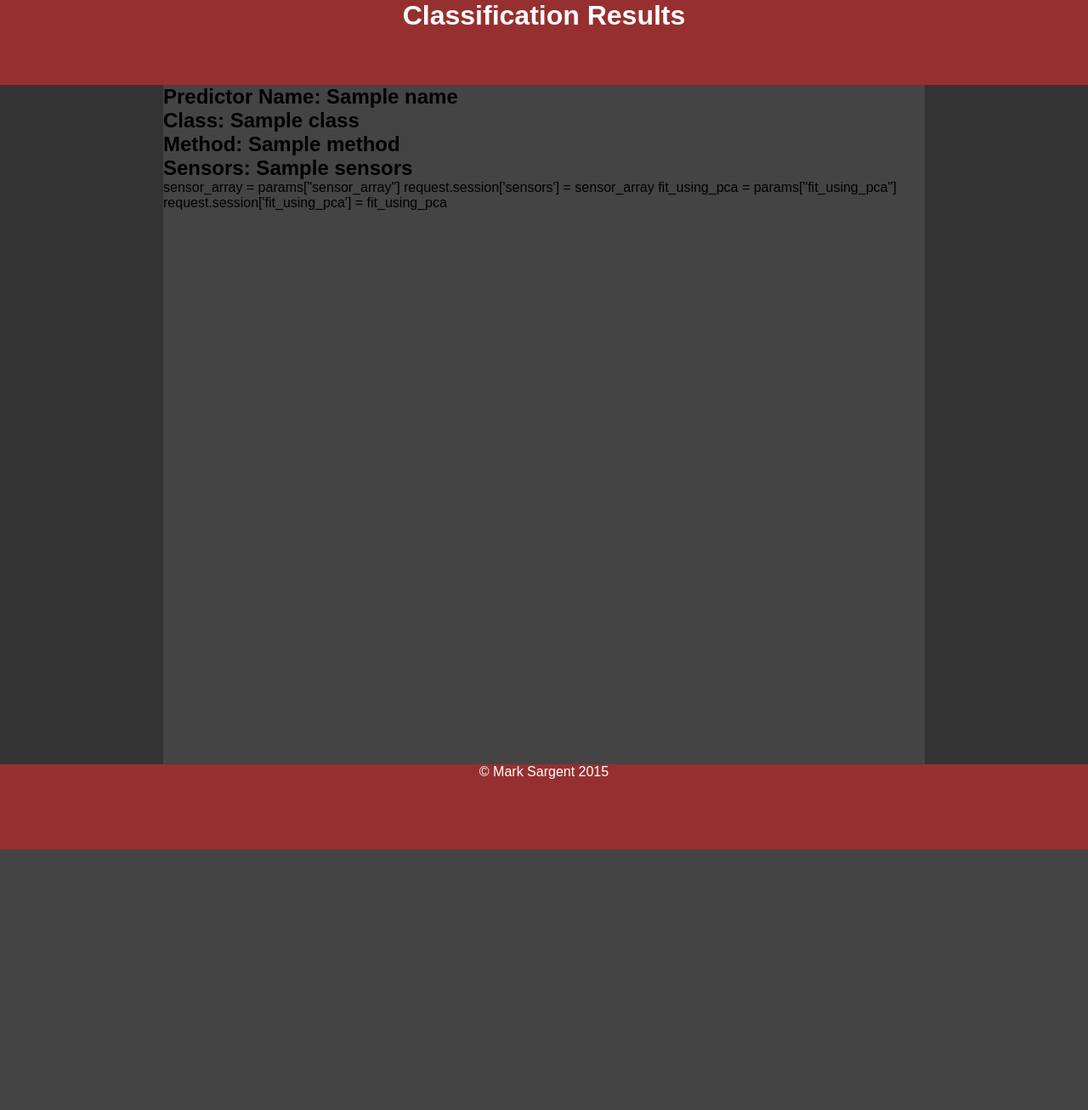
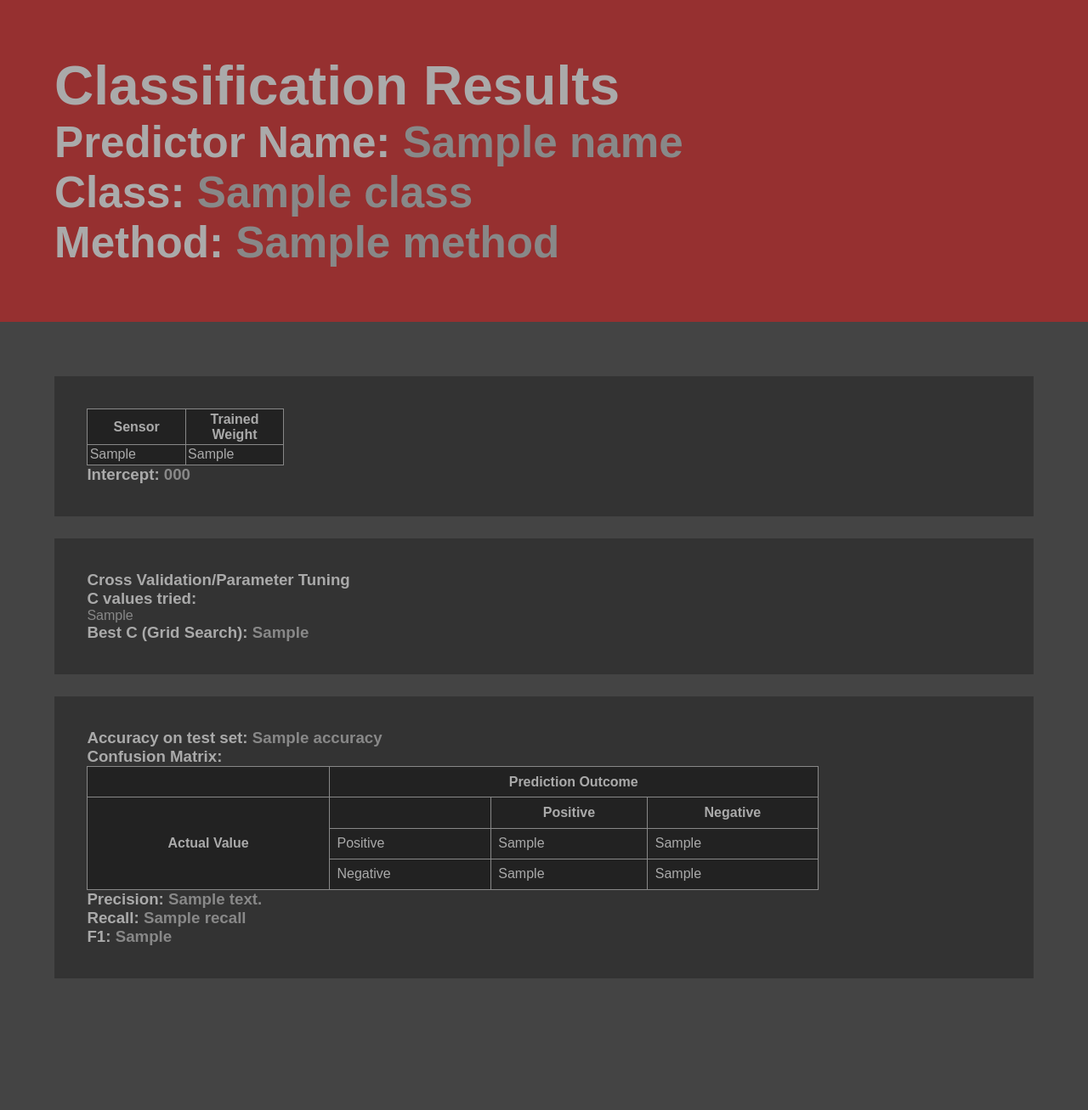
Before and after one commit to MyClassifier/classifierapi, a Django app: template django_project/classifierapi/templates/results.html in a window 1280 px wide; the page is wider, and only the part inside the window is pictured. Shown: that part at 85% size. Before the commit the page ends 1000 px from the top of that part, so only its background shows below. Run offline with Django 3.2, Linux system fonts and the light colour scheme; the template is opened without the code that fills it: most values are stand-ins (such as "Sample title", 1, 10 or a date in 2020); parts of the project's set-up code (start-up, migrations or seed data) failed here and were passed over.

```diff
--- a/django_project/classifierapi/templates/results.html
+++ b/django_project/classifierapi/templates/results.html
@@ -9,26 +9,77 @@
 		}
 		html{
 			background:#333333;
+			color:#aaa;
 		}
-		header, footer {
+		header{
 			width:100%;
-			height:100px;
-			color:white;
+			padding:5%;
 			background-color: #963030;
 		}
-		header h1, footer{
-			text-align: center;
+		h1{
+			font-size:5vw;
 		}
+
+		h2{
+			font-size:4vw;
+		}
+
 		main {
-			height:600px;
+			height:95%;
 			width:100%;
+			padding-bottom: 5%;
 		}
 
 		#container{
-			width:70%;
+			width:100%;
 			height:100%;
 			margin: 0 auto;
-			background-color: #444444;
+			padding:5%;
+			background-color: #444;
+
+		}
+		ul{
+
+		}
+
+		li {
+			list-style-type: none;
+			display:inline;
+		}
+
+		#params, aside{
+			background-color: #333;
+			margin-bottom:2%;
+			margin-right:10%;
+			padding:3%;
+
+		}
+
+		span, li{
+			color:#888;
+		}
+		table, tr, td, th{
+			border-collapse: collapse;
+			border-color: #888;
+		}
+		td, th{
+			padding:1%;
+		}
+		#sensor_param td:first-child, #sensor_param  th:first-child{
+			width:50%;
+			background-color: #222;
+		}
+		#sensor_param td:nth-child(2), #sensor_param  th:nth-child(2){
+			background-color: #222;
+		}
+
+		table{
+			background-color: #222;
+		}
+
+		#confusion{
+			margin-top:10dp;
+			width:80%;
 		}
 
 	</style>
@@ -36,27 +87,67 @@
 </head>
 <body>
 	<header>
-		<h1>Classification Results</h1>
 
+			<div id="values">
+			<h1>Classification Results</h1>
+				<h2>Predictor Name: <span>{{name}}</span></h2>
+				<h2>Class: <span>{{class}}</span></h2>
+				<h2>Method: <span>{{method}}</span></h2>
+
+			</div>
 	</header>
+
 	<div id="container">
 		<main>
-		<h2>Predictor Name: {{name}}</h2>
-		<h2>Class: {{class}}</h2>
-		<h2>Method: {{method}}</h2>
-		<h2>Sensors: {{sensors}}</h2>
+			<div id="params">
+				<table id="sensor_param" border="1">
+				<tr>
+				<th>Sensor</th><th>Trained Weight</th>
+				</tr>
+
+					{% for s, w in sensor_params %}
+					<tr>
+					<td>{{s}}</td><td>{{w}}</td>
+					</tr>
+					{% endfor %}
+
+				</table>
+				<h3>Intercept: <span>{{y_intercept}}</span></h3>
+			</div>
+
+			<aside>
+			<h3>Cross Validation/Parameter Tuning</h3>
+				<h3>C values tried:</h3>
+				<ul>
+					{% for c in C_array %}
+					<li>{{c}}</li>
+					{% endfor %}
+				</ul>
+				<h3>Best C (Grid Search): <span>{{best_parameters}}</span></h3>
+			</aside>
+
+			<aside>
+			<h3>Accuracy on test set: <span>{{accuracy}}</span></h3>
 
 
+			<h3>Confusion Matrix: </h3>
+			<table id="confusion" border="1">
+			<tr><th></th><th colspan="3">Prediction Outcome</th></tr>
+			<tr><th rowspan="3">Actual Value</th><th></th><th>Positive</th><th>Negative</th></tr>
+			<tr><td>Positive</td><td>{{confusion_matrix.0.0}}</td><td>{{confusion_matrix.0.1}}</td></tr>
+			<tr><td>Negative</td><td>{{confusion_matrix.1.0}}</td><td>{{confusion_matrix.1.1}}</td></tr>
 
-        sensor_array = params["sensor_array"]
-        request.session['sensors'] = sensor_array
-        fit_using_pca = params["fit_using_pca"]
-        request.session['fit_using_pca'] = fit_using_pca
+			</table>
+
+			<h3>Precision: <span>{{precision}}</span></h3>
+			<h3>Recall: <span>{{recall}}</span></h3>
+			<h3>F1: <span>{{f1}}</span></h3>
+
+			</aside>
 
 		</main>
+
 	</div>
-	<footer>
-		&copy; Mark Sargent 2015
-	</footer>
+
 </body>
 </html>
```
Also changed, not shown: django_project/classifierapi/views.py (+17 -11 lines).
